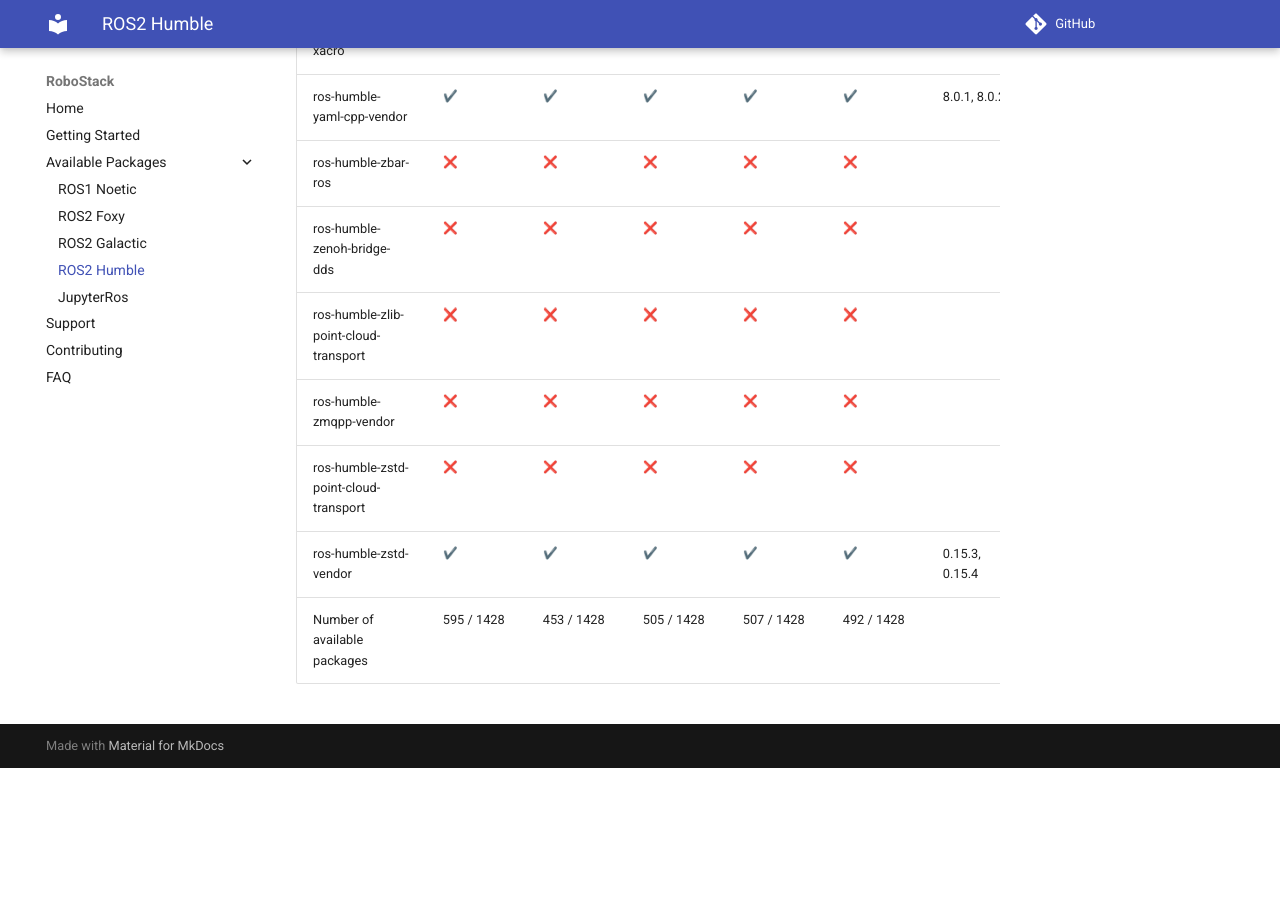
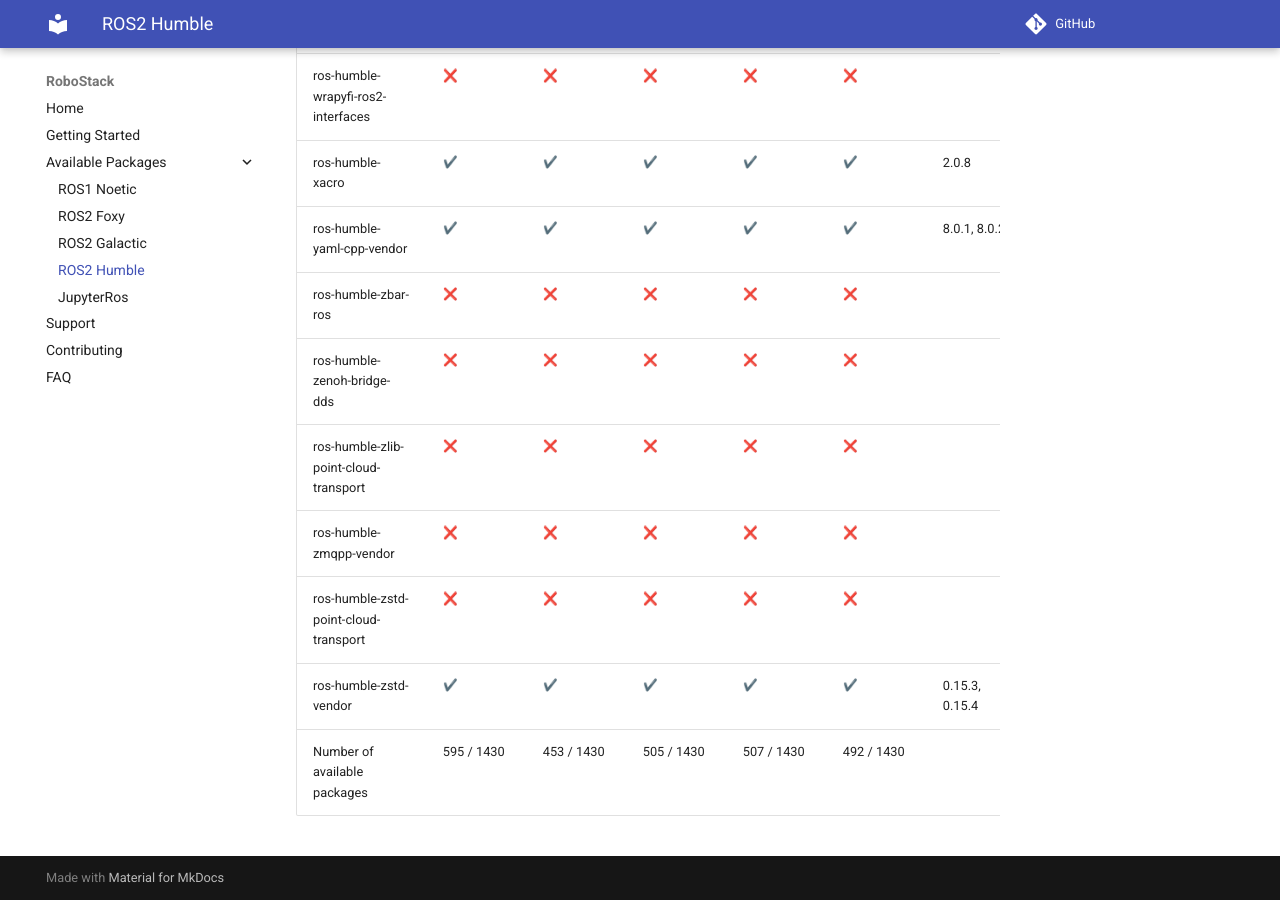
Before and after one commit to RoboStack/robostack.github.io, an MkDocs documentation site: the page built from docs/humble.md, in a window 1280 px wide and 900 px high, scrolled down 108196 px. Built offline with MkDocs 1.6.1 and Material for MkDocs 9.7.7, drawn with Linux system fonts in a browser that asks for light colours; emoji names are drawn with the system emoji font; comment, search, counter and statistics services are not loaded; before the commit the page ends 108964 px from its top, so only the background shows below that; some of the changed text lies outside the part shown.

Commit message:
Update tables

```diff
--- a/docs/humble.md
+++ b/docs/humble.md
@@ -1428,4 +1430,4 @@
 | ros-humble-zmqpp-vendor | :x: { data-sort='0' } | :x: { data-sort='0' } | :x: { data-sort='0' } | :x: { data-sort='0' } | :x: { data-sort='0' } |   |
 | ros-humble-zstd-point-cloud-transport | :x: { data-sort='0' } | :x: { data-sort='0' } | :x: { data-sort='0' } | :x: { data-sort='0' } | :x: { data-sort='0' } |   |
 | ros-humble-zstd-vendor | :heavy_check_mark: { data-sort='1' } | :heavy_check_mark: { data-sort='1' } | :heavy_check_mark: { data-sort='1' } | :heavy_check_mark: { data-sort='1' } | :heavy_check_mark: { data-sort='1' } | 0.15.3, 0.15.4  |
-| Number of available packages |  595 / 1428 | 453 / 1428 | 505 / 1428 | 507 / 1428 | 492 / 1428 |
+| Number of available packages |  595 / 1430 | 453 / 1430 | 505 / 1430 | 507 / 1430 | 492 / 1430 |
```
Also changed, not shown: other parts of docs/humble.md (+2 -0 lines).
